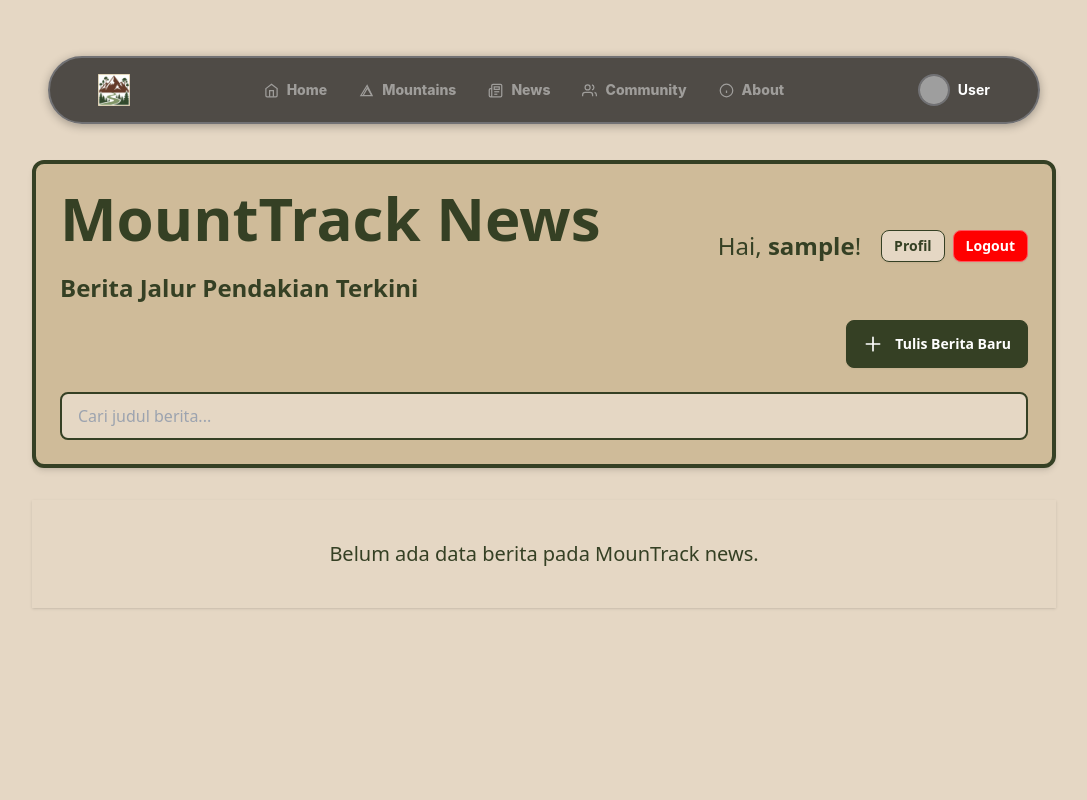
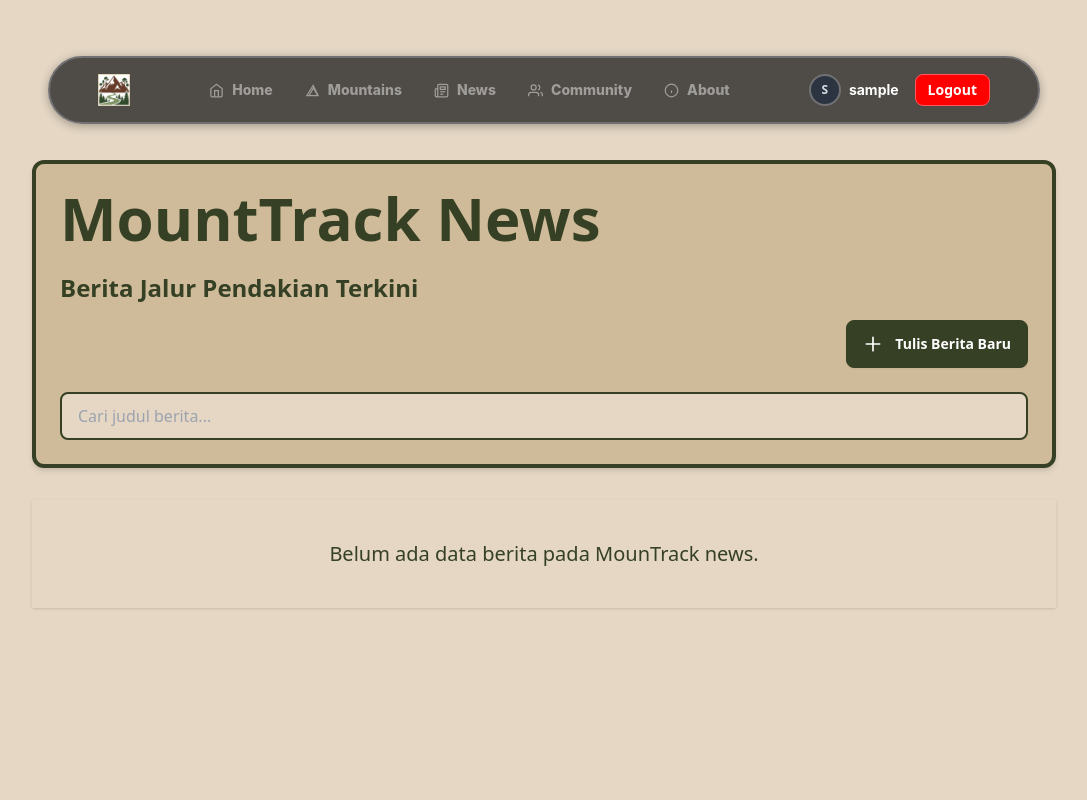
Before and after one commit to pbp-kelompok-c09/MountTrack, a Django app: page /news/ in a window 1280 px wide. Shown: the whole page, without its empty margins (96-1183 px from the left). Run offline with Django 5.2, Linux system fonts and the light colour scheme; the visitor is signed in with stand-in values (Sample User, id 1); data that the repository does not hold is empty; some libraries are stand-ins or nearby versions; some web fonts are replaced; grey boxes are pictures that could not be loaded.

Commit message:
hapus login/out di page_news, pindahin ke navbar

```diff
--- a/news/templates/page_news.html
+++ b/news/templates/page_news.html
@@ -12,16 +12,7 @@
                 <br>
                 <h1 class="text-2xl font-bold mb-4 md:mb-0" style="color: #354024;">Berita Jalur Pendakian Terkini</h1>
                 </div>
-                <div class="flex items-center space-x-2">
-                    {% if user.is_authenticated %}
-                        <span class="mr-3 font-medium" style="color: #354024; font-size:x-large;">Hai, <b>{{ user.username }}</b>!</span>
-                        <a href="{% url 'userprofile:my-profile' %}" class="btn btn-sm" style="background-color: #E5D7C4; border-color: #354024; color: #354024;">Profil</a>
-                        <a href="{% url 'userprofile:logout' %}" class="btn btn-sm btn-error text-white" style="background-color: red;">Logout</a>
-                    {% else %}
-                        <a href="{% url 'userprofile:login' %}" class="btn btn-sm" style="background-color: #E5D7C4; border-color: #354024; color: #354024;">Login</a>
-                        <a href="{% url 'userprofile:register' %}" class="btn btn-sm text-white" style="background-color: #354024; border-color: #354024;">Buat Akun</a>
-                    {% endif %}
-                </div>
+
             </div>
             {% if user.is_staff and user.is_authenticated %}
             <div class="mt-4 md:mt-0 md:text-right">
--- a/templates/components/navbar.html
+++ b/templates/components/navbar.html
@@ -25,10 +25,28 @@
                 <!-- Right Side: User Profile & Mobile Menu -->
                 <div class="flex items-center gap-4 flex-shrink-0">
                     <!-- User Profile -->
-                    <div class="flex items-center gap-2 cursor-pointer hover:opacity-80 transition-opacity" id="user-profile">
-                        <img src="{% static 'images/user-avatar.jpg' %}" alt="User" class="w-8 h-8 rounded-full object-cover border-2 border-[#717174]" onerror="this.src='https://ui-avatars.com/api/?name=User&background=717174&color=fff'" />
-                        <span class="font-sfPro font-bold text-white hidden sm:block text-sm">User</span>
+                    {% if user.is_authenticated %}
+                    <div class="flex items-center gap-2">
+                        {# Link Username ke Profil #}
+                        <a href="{% url 'userprofile:my-profile' %}" class="flex items-center gap-2 cursor-pointer hover:opacity-80 transition-opacity" id="user-profile-link">
+                             {# Opsional: Gunakan inisial jika tidak ada gambar profil #}
+                             <div class="avatar placeholder">
+                                <div class="bg-neutral text-neutral-content rounded-full w-8 border-2 border-[#717174]">
+                                    <span class="text-xs font-bold">{{ user.username|first|upper }}</span>
+                                </div>
+                             </div>
+                             <span class="font-sfPro font-bold text-white hidden sm:block text-sm">{{ user.username }}</span>
+                        </a>
+                        {# Tombol Logout #}
+                        <a href="{% url 'userprofile:logout' %}" class="btn btn-error btn-xs sm:btn-sm text-white ml-2" style="background-color: red;">Logout</a> {# Ukuran tombol bisa disesuaikan #}
                     </div>
+                    {% else %}
+                        <div class="flex items-center gap-2">
+                            <a href="{% url 'userprofile:login' %}" class="btn btn-sm btn-ghost text-white hover:bg-white hover:bg-opacity-20">Login</a>
+                            <a href="{% url 'userprofile:register' %}" class="btn btn-sm text-white" style="background-color: #354024; border-color: #354024;">Buat Akun</a>
+                        </div>
+                    {% endif %}
+
 
                     <!-- Mobile Menu Button -->
                     <button id="dropdown-button" class="lg:hidden focus:outline-none text-white">
```
